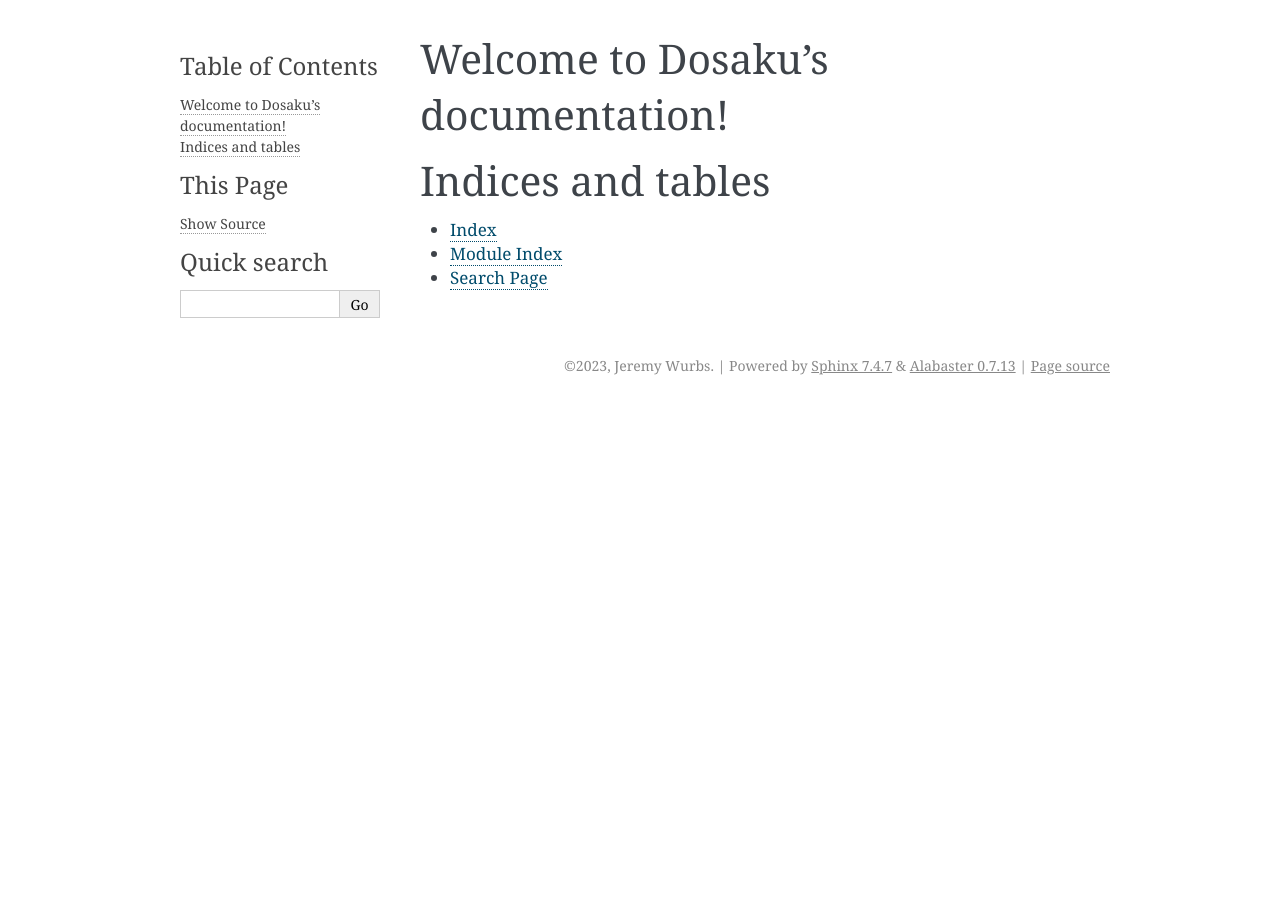
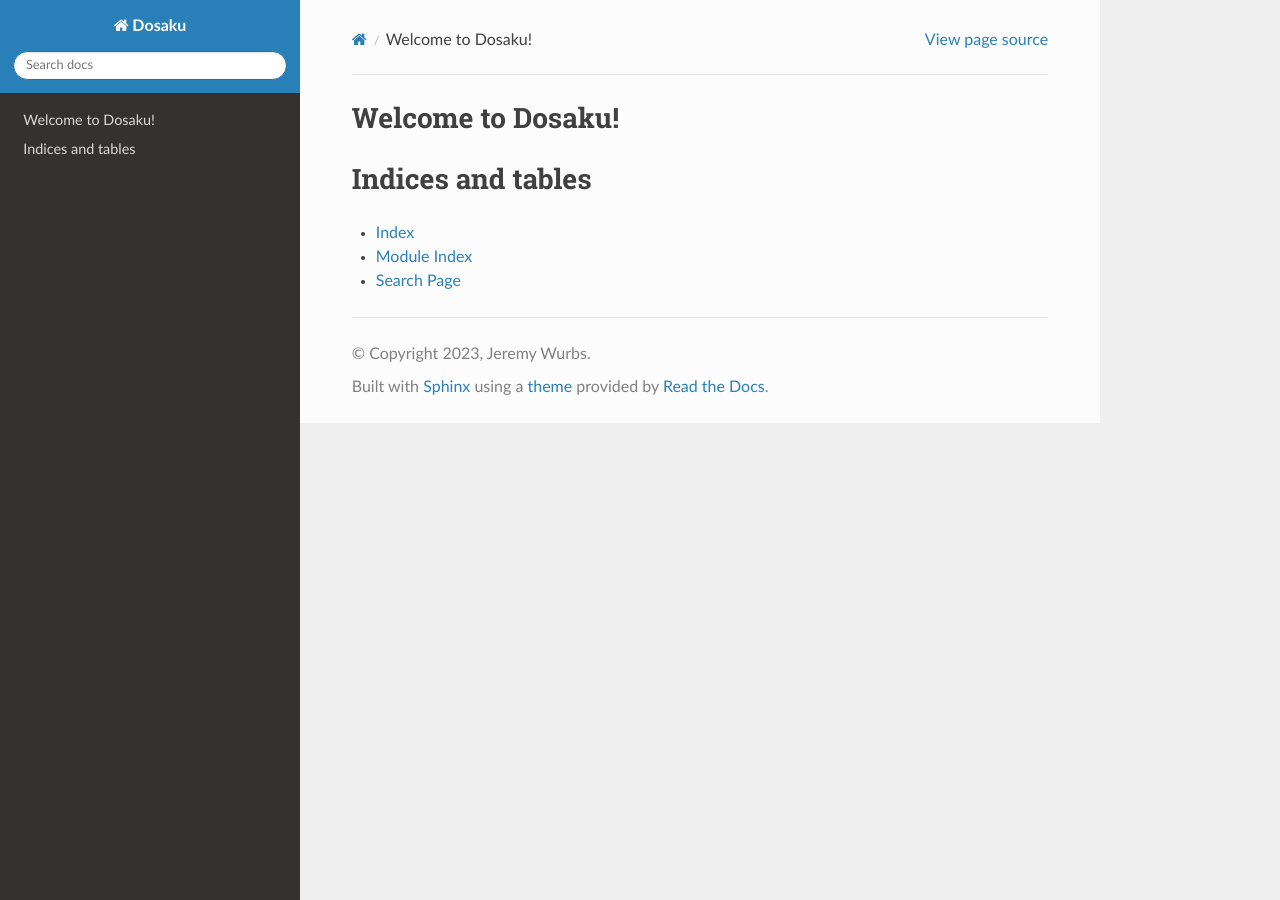
Before and after one commit to JeremyWurbs/dosaku, a Sphinx documentation site: the page built from docs/index.rst, in a window 1280 px wide. Built offline with Sphinx 7.4.7 and the Read the Docs theme 2.0.0, drawn with Linux system fonts in a browser that asks for light colours.

Commit message:
Update docs

```diff
--- a/docs/conf.py
+++ b/docs/conf.py
@@ -23,5 +23,5 @@ exclude_patterns = ['_build', 'Thumbs.db', '.DS_Store']
 # -- Options for HTML output -------------------------------------------------
 # https://www.sphinx-doc.org/en/master/usage/configuration.html#options-for-html-output
 
-html_theme = 'alabaster'
+html_theme = 'sphinx_rtd_theme'
 html_static_path = ['_static']
--- a/docs/index.rst
+++ b/docs/index.rst
@@ -3,8 +3,8 @@
    You can adapt this file completely to your liking, but it should at least
    contain the root `toctree` directive.
 
-Welcome to Dosaku's documentation!
-==================================
+Welcome to Dosaku!
+==================
 
 .. toctree::
    :maxdepth: 2
```
